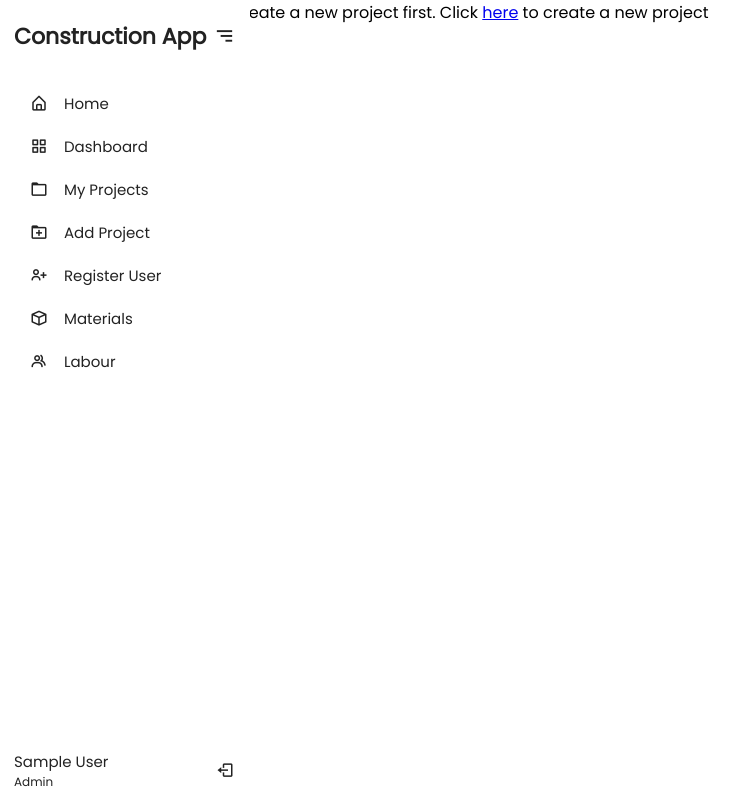
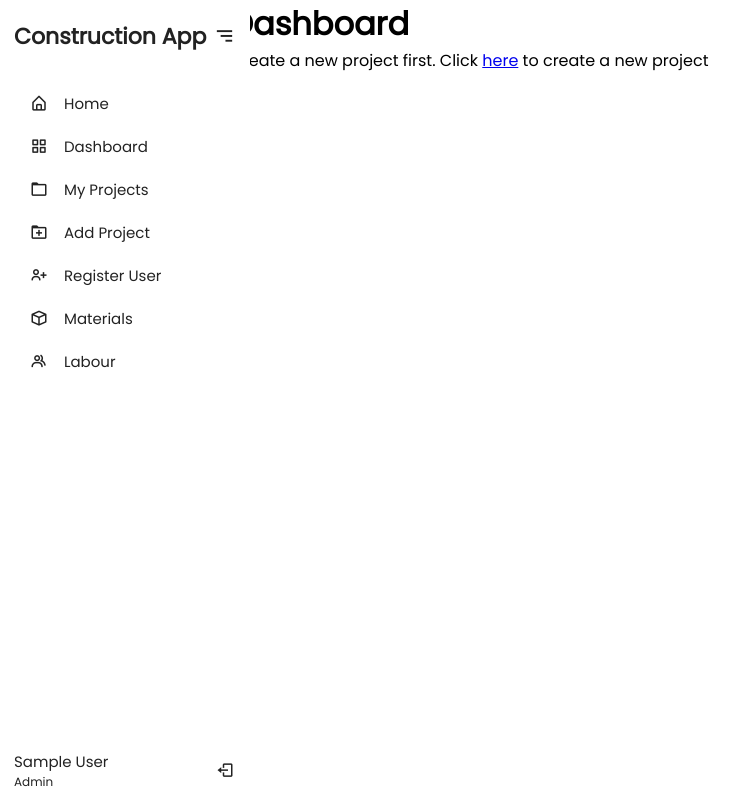
Before and after one commit to TR7J/construction-site-frontend, a React (Create React App) app: page /admin/dashboard in a window 1280 px wide. Shown: the whole page, without its empty margins (0-756 px from the left). Built offline with nearby package versions, Linux system fonts and the light colour scheme; sample sign-in values are in the browser's storage.

Commit message:
other changes now again......

```diff
--- a/src/pages/admin/AdminDashBoard/AdminDashboard.tsx
+++ b/src/pages/admin/AdminDashBoard/AdminDashboard.tsx
@@ -32,10 +32,13 @@ const AdminDashboard: React.FC = () => {
     const fetchMaterialsAndLabour = async () => {
       if (!projectId)
         return (
+          <div>
+            <h1>Dashboard</h1>
             <p>
               Create a new project first. Click{" "}
               <Link to="/admin/add-projects">here</Link> to create a new project
             </p>
+          </div>
         );
       try {
         const [materialsResponse, labourResponse] = await Promise.all([
@@ -76,10 +79,13 @@ const AdminDashboard: React.FC = () => {
   };
   if (!projectId)
     return (
+      <div>
+        <h1>Dashboard</h1>
         <p>
           Create a new project first. Click{" "}
           <Link to="/admin/add-projects">here</Link> to create a new project
         </p>
+      </div>
     );
   if (loading) return <div className="loader">Loading...</div>;
   /*   if (error) return <div className="error">{error}</div>; */
```
Lines whose indentation alone changed are shown as unchanged.
